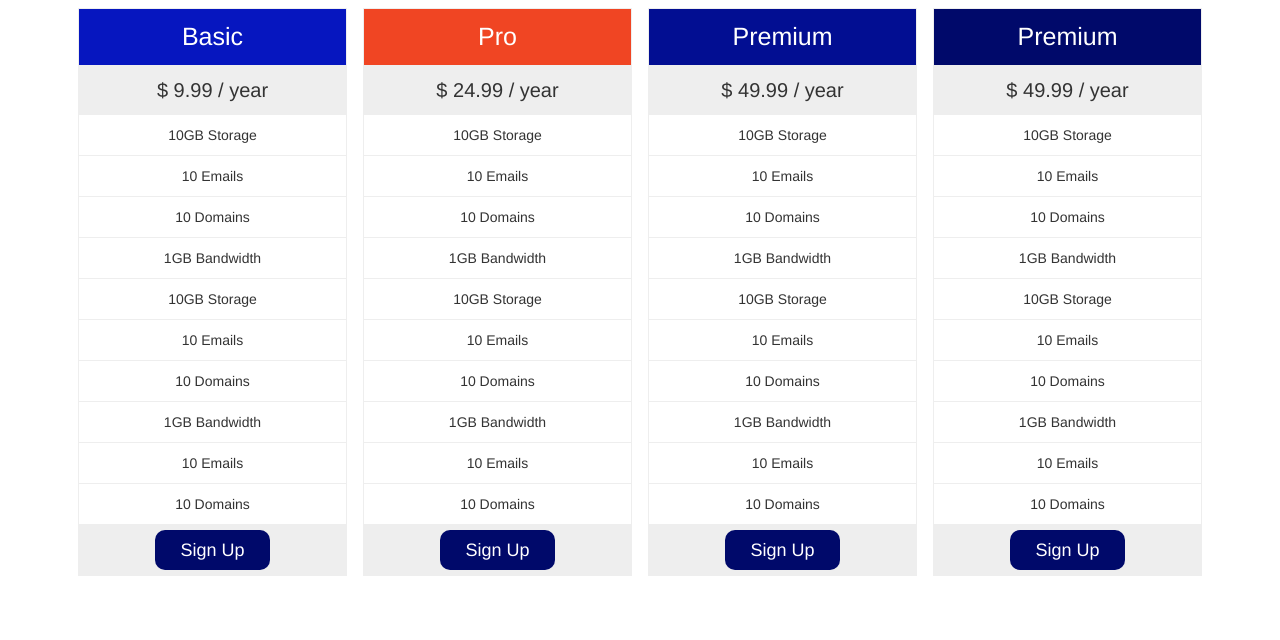
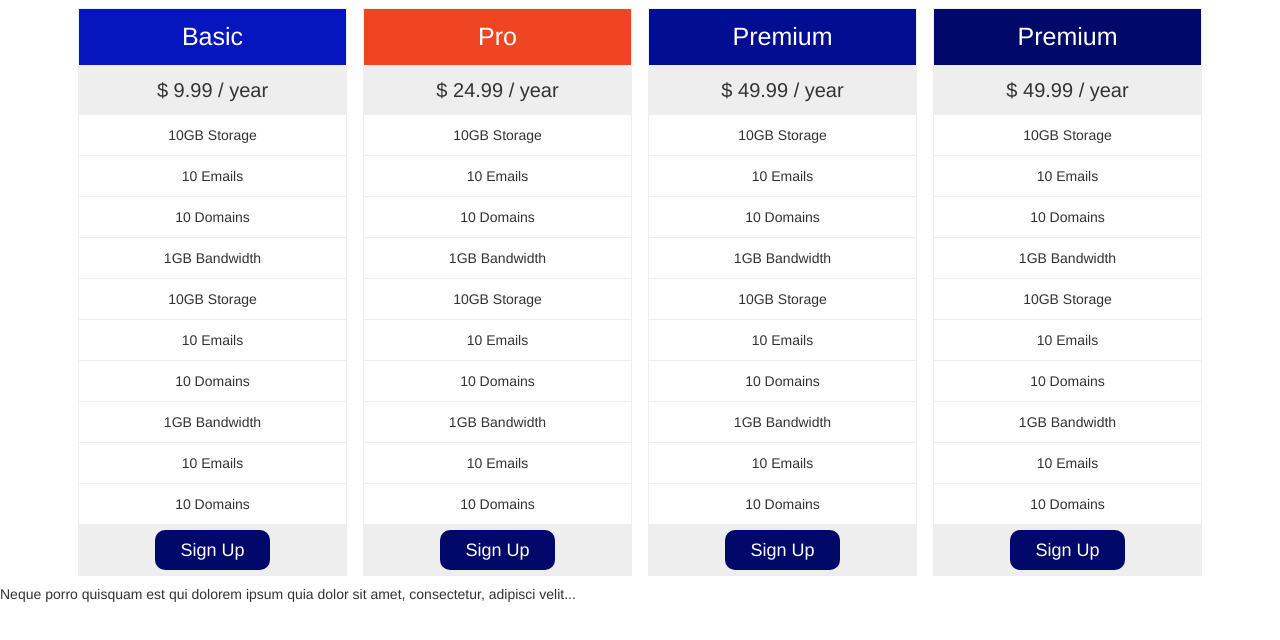
Before and after one commit to nicodenysschen/gitlab01, a plain HTML site: page index.html in a window 1280 px wide. Drawn offline with nearby package versions, Linux system fonts and the light colour scheme.

Commit message:
feat: add paragraph

```diff
--- a/index.html
+++ b/index.html
@@ -227,5 +227,8 @@
   </div>
 </div>
 
+<p>
+  Neque porro quisquam est qui dolorem ipsum quia dolor sit amet, consectetur, adipisci velit...
+</p>
 </body>
 </html>
```
